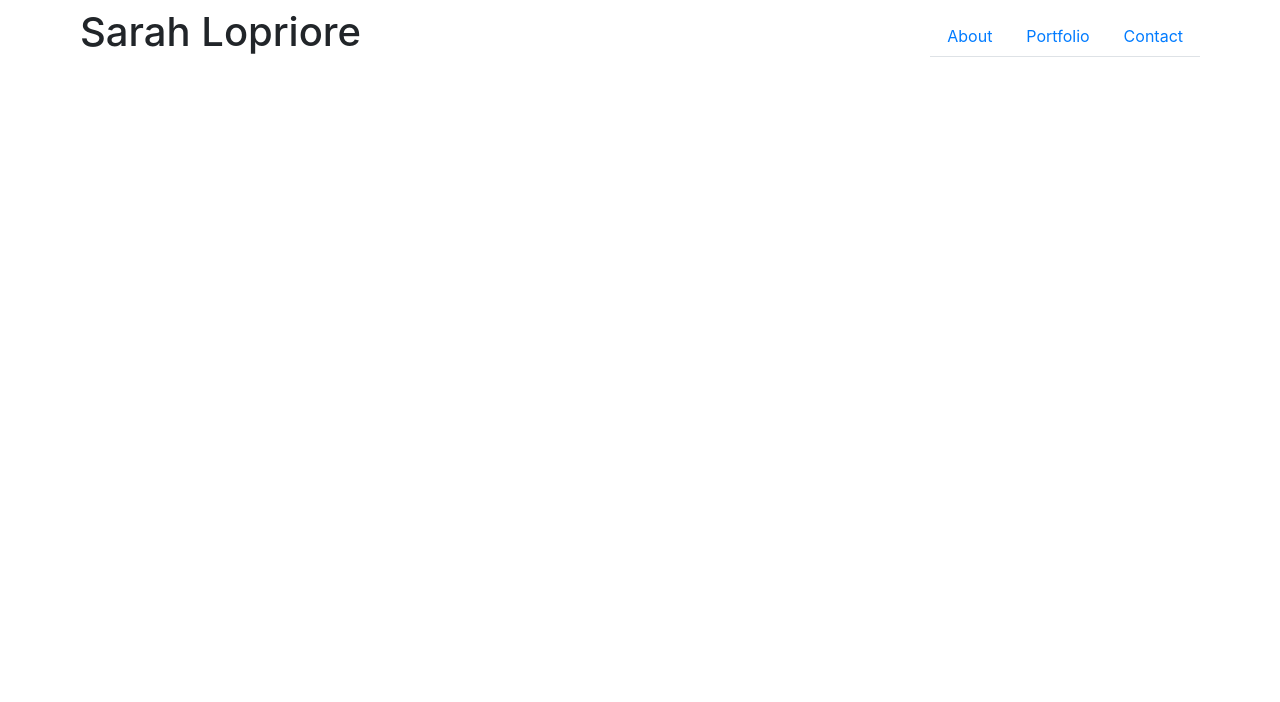
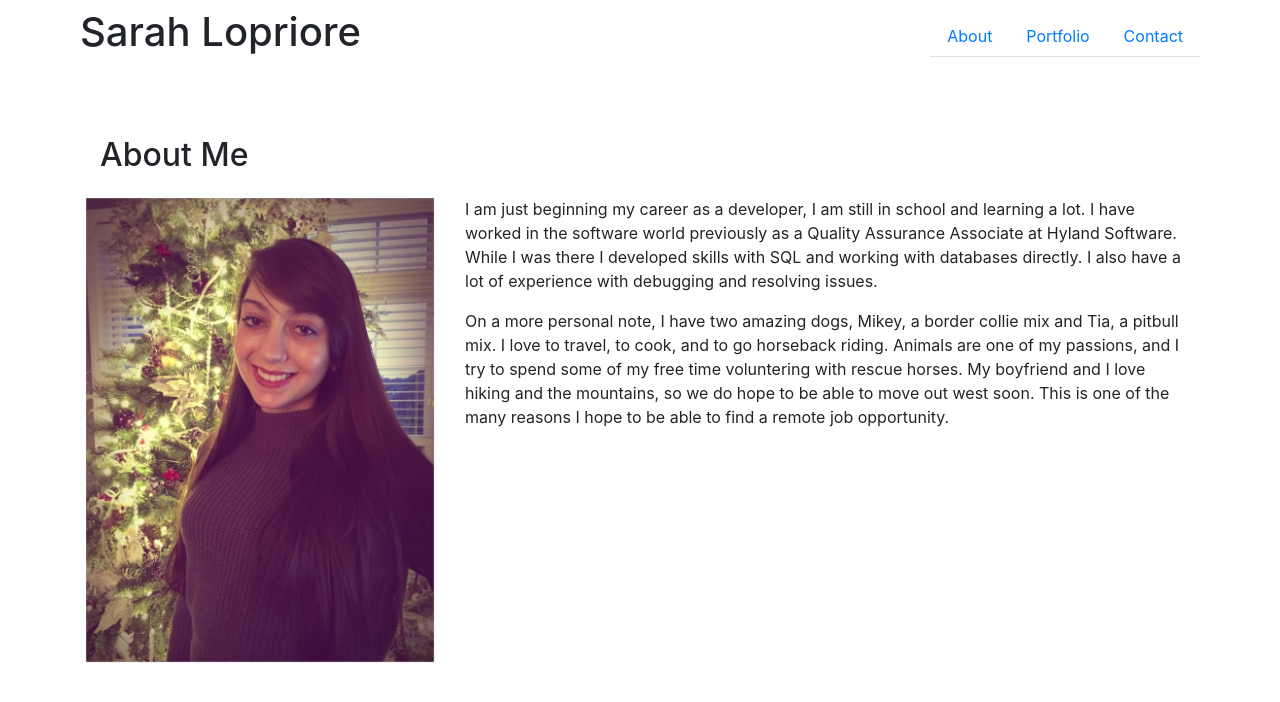
Before and after one commit to sarahlopriore/Portfolio-Page, a plain HTML site: page index.html in a window 1280 px wide. Drawn offline with nearby package versions, Linux system fonts and the light colour scheme.

Commit message:
added about me info

```diff
--- a/assets/css/style.css
+++ b/assets/css/style.css
@@ -1,8 +1,13 @@
 #mainHead {
     margin-left: 5%;
     margin-right: 5%;
+    margin-bottom: 5%;
 }
 
 .p-btn {
     margin-right: 5%;
 }
+
+.sub-head {
+    margin-bottom: 2%;
+}
--- a/index.html
+++ b/index.html
@@ -30,8 +30,27 @@
     </header>
 
     <div class="container">
+        <div class="col-lg-12 col-md-12 col-sm-12 sub-head">
+            <h2>About Me</h2>
+        </div>
         <div class="row">
-
+            <div class="col-lg-4 col-md-4">
+                <img class="img-fluid float-left" src="assets/images/IMG_1732.JPG" alt="Sarah Lopriore">
+            </div>
+            <div class="col-lg-8 col-md-8">
+                <p>
+                    I am just beginning my career as a developer, I am still in school and learning a lot. I have worked in the software world previously as a
+                    Quality Assurance Associate at Hyland Software. While I was there I developed skills with SQL and working with databases directly. I also
+                    have a lot of experience with debugging and resolving issues.
+                </p>
+                <p>
+                    On a more personal note, I have two amazing dogs, Mikey, a border collie mix and Tia, a pitbull mix.
+                    I love to travel, to cook, and to go horseback riding.
+                    Animals are one of my passions, and I try to spend some of my free time voluntering with rescue horses.
+                    My boyfriend and I love hiking and the mountains, so we do hope to be able to move out west soon.
+                    This is one of the many reasons I hope to be able to find a remote job opportunity.
+                </p>
+            </div>
         </div>
     </div>
 
```
Also changed, not shown: portfolio.html (+1 -1 lines), assets/images/IMG_1732.JPG (added).
